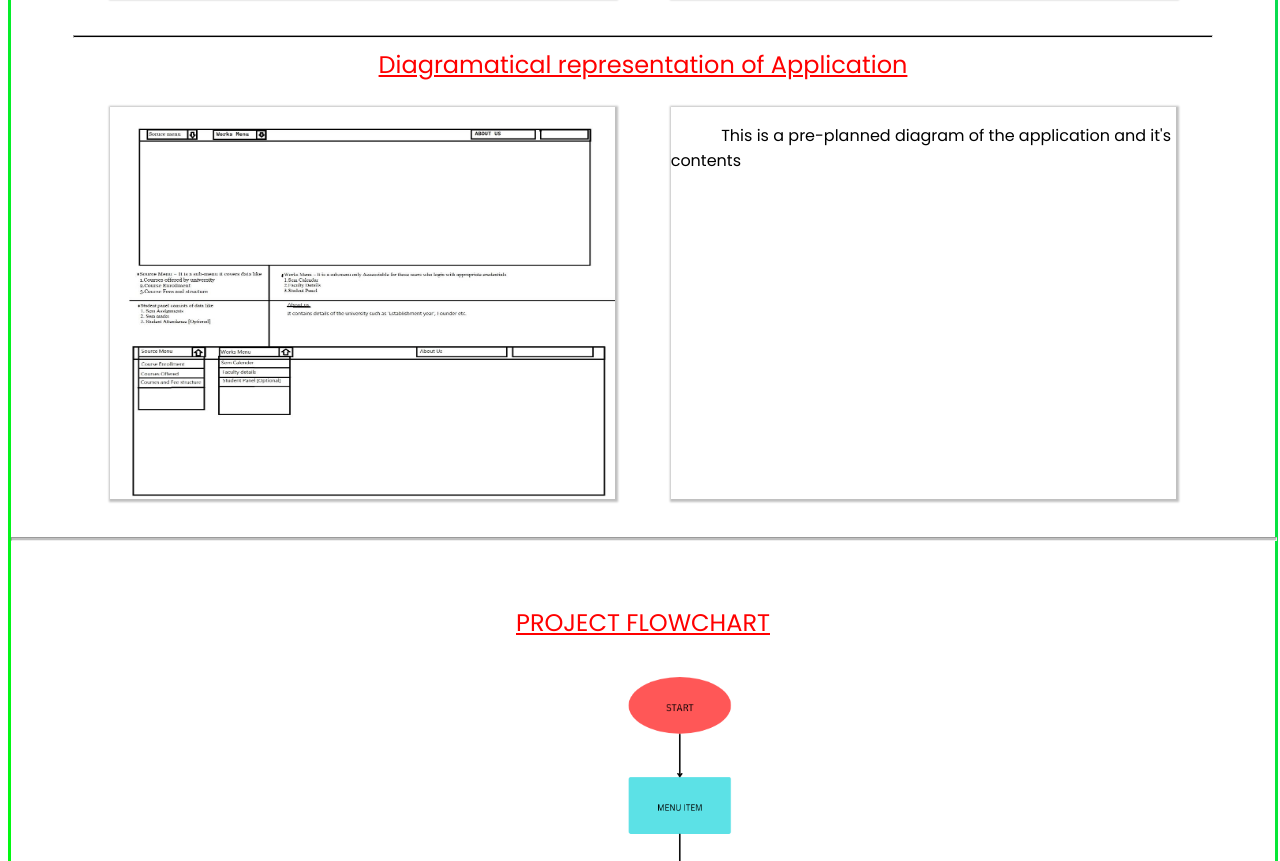
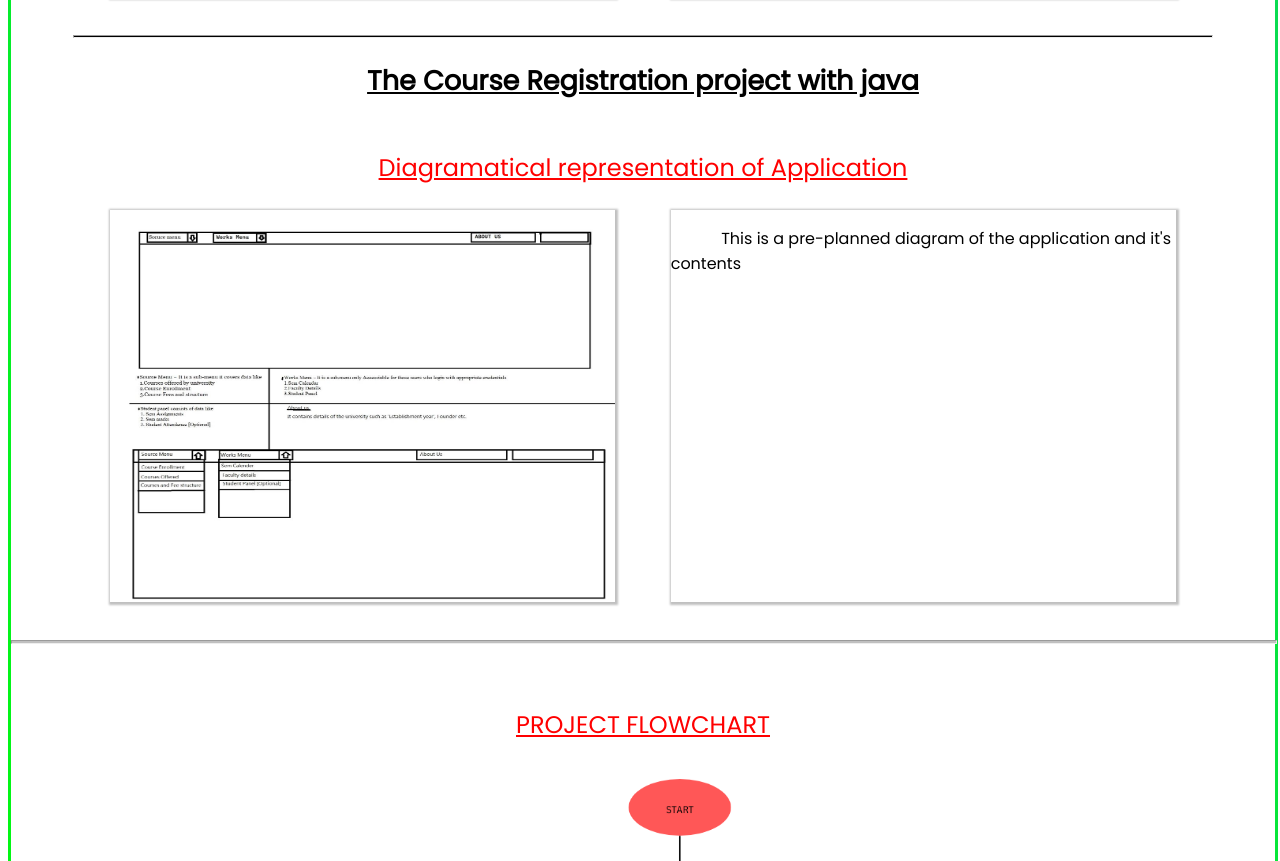
Before and after one commit to VenkatJakkampudi2003/Java_project_representation, a plain HTML site: page index.html in a window 1280 px wide. Shown: the part 6124-6985 px from the top of the page. Drawn offline with nearby package versions, Linux system fonts and the light colour scheme.

Commit message:
Update index.html

```diff
--- a/index.html
+++ b/index.html
@@ -179,6 +179,7 @@
         </div>
         <hr class="hi">
 
+        <a name="representation"><h2 style="text-align: center;text-indent: 0%;"><u>The Course Registration project with java</u></h2></a><br>
         <span>Diagramatical representation of Application</span>
         <div class="data">
             <div class="im">
```
